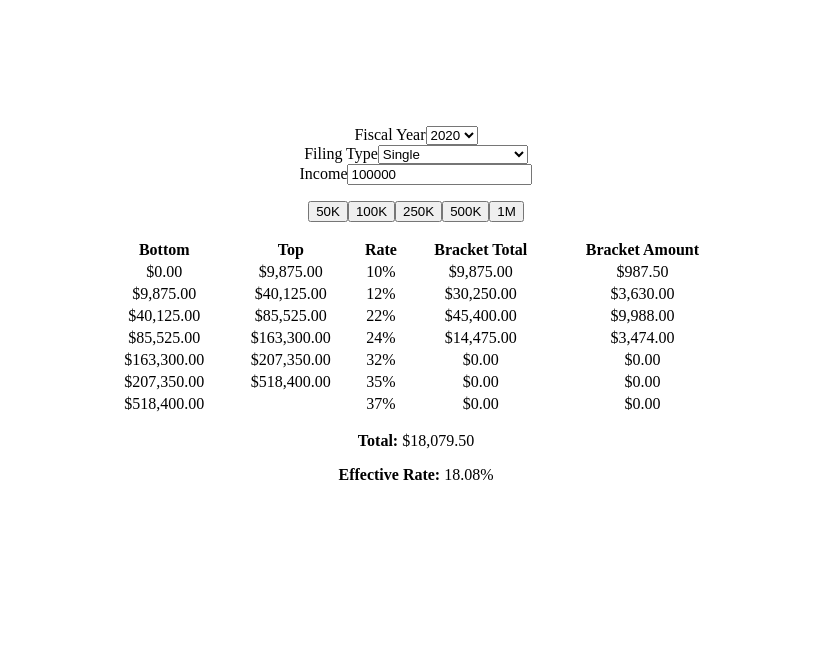
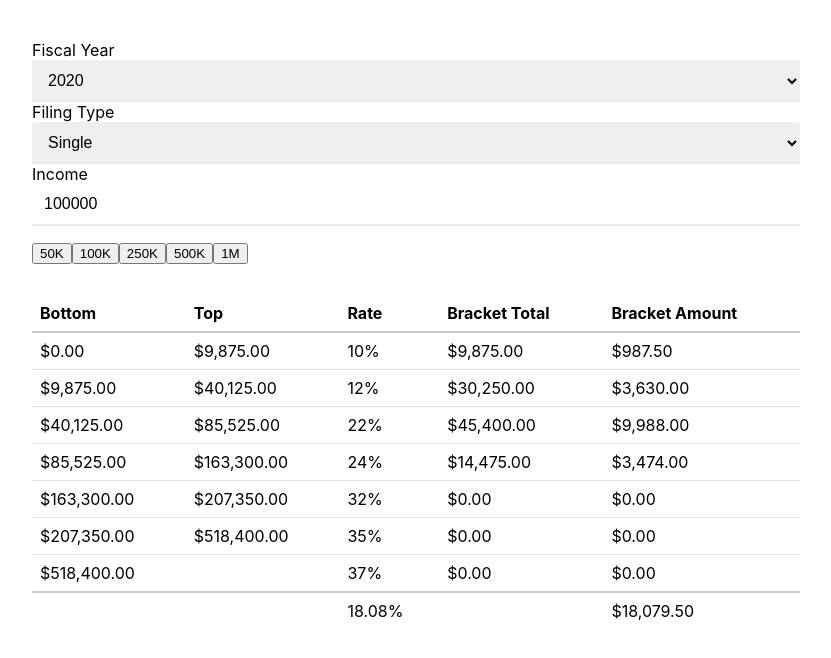
Before and after one commit to kddnewton/taxes, a React app: page / in a window 1280 px wide. Shown: the top 658 px of the page, without its empty margins (224-1055 px from the left). Built offline with nearby package versions, Linux system fonts and the light colour scheme; the HTML template or start-up script is replaced by a standard one.

Commit message:
Style the form controls

```diff
--- a/package.json
+++ b/package.json
@@ -31,7 +31,9 @@
     "@types/react-dom": "^16.9.5",
     "awesome-typescript-loader": "^5.2.1",
     "babel-loader": "^8.0.6",
+    "css-loader": "^3.4.2",
     "dsv-loader": "^2.0.0",
+    "style-loader": "^1.1.3",
     "typescript": "^3.5.3",
     "webpack": "^4.41.5",
     "webpack-cli": "^3.3.10",
--- a/src/App.tsx
+++ b/src/App.tsx
@@ -11,7 +11,7 @@ const App: React.FC = () => {
   const [income, setIncome] = useState<number>(100000);
 
   return (
-    <div style={{ width: "50%", margin: "10% 25%", textAlign: "center" }}>
+    <div className="container">
       <Settings
         bracketSetsKey={bracketSetsKey}
         filingType={filingType}
--- a/src/Settings.tsx
+++ b/src/Settings.tsx
@@ -47,7 +47,7 @@ const Settings: React.FC<SettingsProps> = ({
     <div style={{ display: "flex", flexDirection: "column" }}>
       <label htmlFor="year">
         Fiscal Year
-        <select id="year" name="year" onChange={handleBracketSetsKeyChange} value={bracketSetsKey}>
+        <select id="year" name="year" className="form-control" onChange={handleBracketSetsKeyChange} value={bracketSetsKey}>
           {Object.keys(bracketSets).map(key => (
             <option key={key} value={key}>{key}</option>
           ))}
@@ -55,7 +55,7 @@ const Settings: React.FC<SettingsProps> = ({
       </label>
       <label htmlFor="type">
         Filing Type
-        <select id="type" name="type" onChange={handleFilingTypeChange} value={filingType}>
+        <select id="type" name="type" className="form-control" onChange={handleFilingTypeChange} value={filingType}>
           <option value="single">Single</option>
           <option value="joint">Married Filing Jointly</option>
           <option value="heads">Heads of Households</option>
@@ -64,6 +64,7 @@ const Settings: React.FC<SettingsProps> = ({
       <label htmlFor="income">
         Income
         <input
+          className="form-control"
           type="number"
           id="income"
           name="income"
--- a/src/Table.tsx
+++ b/src/Table.tsx
@@ -77,8 +77,7 @@ const Table: React.FC<TableProps> = ({ bracketSet, filingType, income }) => {
   });
 
   return (
-    <>
-      <table style={{ width: "100%" }}>
+    <table className="table">
       <thead>
         <tr>
           <th>Bottom</th>
@@ -93,14 +92,19 @@ const Table: React.FC<TableProps> = ({ bracketSet, filingType, income }) => {
           <TableRow key={segment.rate} segment={segment} />
         ))}
       </tbody>
+      <tfoot>
+        <tr>
+          <td colSpan={2} />
+          <td>
+            {(taxTotal / income * 100).toFixed(2)}%
+          </td>
+          <td />
+          <td>
+            <Dollars amount={taxTotal} />
+          </td>
+        </tr>
+      </tfoot>
     </table>
-      <p>
-        <strong>Total:</strong> <Dollars amount={taxTotal} />
-      </p>
-      <p>
-        <strong>Effective Rate:</strong> {(taxTotal / income * 100).toFixed(2)}%
-      </p>
-    </>
   );
 };
 
--- a/src/index.tsx
+++ b/src/index.tsx
@@ -2,5 +2,6 @@ import React, { useState } from "react";
 import ReactDOM from "react-dom";
 
 import App from "./App";
+import "./styles.css";
 
 ReactDOM.render(<App />, document.querySelector("#root"));
--- /dev/null
+++ b/src/styles.css
@@ -0,0 +1,85 @@
+body {
+  font-family: -apple-system, system-ui, BlinkMacSystemFont, "Segoe UI", Roboto, Ubuntu;
+  font-size: 16px;
+  font-weight: 400;
+  margin: 0;
+}
+
+.container {
+  margin: 40px 20%;
+  width: 60%;
+}
+
+@media screen and (max-width: 1200px) {
+  .container {
+    margin-left: 10%;
+    margin-right: 10%;
+    width: 80%;
+  }
+}
+
+@media screen and (max-width: 800px) {
+  .container {
+    margin-left: 5%;
+    margin-right: 5%;
+    width: 90%;
+  }
+}
+
+.table {
+  background-color: transparent;
+  border-collapse: collapse;
+  border-spacing: 0;
+  box-sizing: border-box;
+  margin: 15px 0;
+  max-width: 100%;
+  width: 100%;
+}
+
+.table tbody tr:hover {
+  background-color: #eee;
+}
+
+.table th {
+  padding: 8px;
+  text-align: left;
+  vertical-align: bottom;
+}
+
+.table td {
+  border-top: 1px solid #e0e0e0;
+  padding: 8px;
+  text-align: left;
+  vertical-align: top;
+}
+
+.table tbody tr:first-child td,
+.table tfoot tr:first-child td {
+  border-top-width: 2px;
+  border-top-color: #ccc;
+}
+
+.form-control {
+  border: 0;
+  border-bottom: 2px solid #eaeaea;
+  border-top-left-radius: 4px;
+  border-top-right-radius: 4px;
+  box-sizing: border-box;
+  display: block;
+  font-size: 1em;
+  font-weight: 200;
+  min-height: 42px;
+  outline: none;
+  padding: 6px 12px;
+  text-align: left;
+  transition: border-bottom .3s;
+  width: 100%;
+}
+
+.form-control:focus {
+  border-bottom-color: #79b17d;
+}
+
+.form-control:focus, .form-control:hover {
+  box-shadow: inset 0 1px 1px rgba(0, 0, 0, 0.075);
+}
--- a/webpack.config.babel.ts
+++ b/webpack.config.babel.ts
@@ -11,7 +11,8 @@ export default {
   },
   module: {
     rules: [
-      { test: /\.tsx?$/, use: "awesome-typescript-loader" }
+      { test: /\.tsx?$/, use: "awesome-typescript-loader" },
+      { test: /\.css$/, use: ["style-loader", "css-loader"] }
     ]
   },
   devServer: {
```
Also changed, not shown: 1 other file (tests, documents, lock files or other folders). Lines whose indentation alone changed are shown as unchanged.
